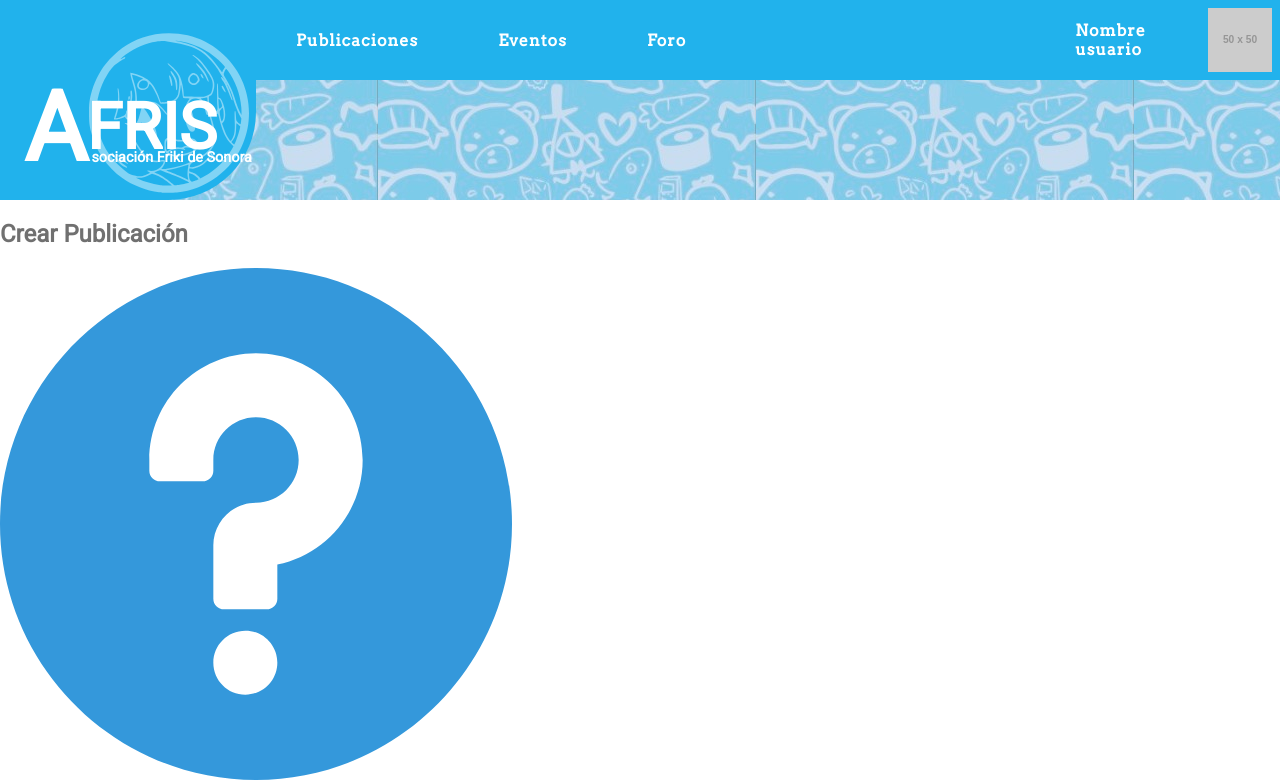
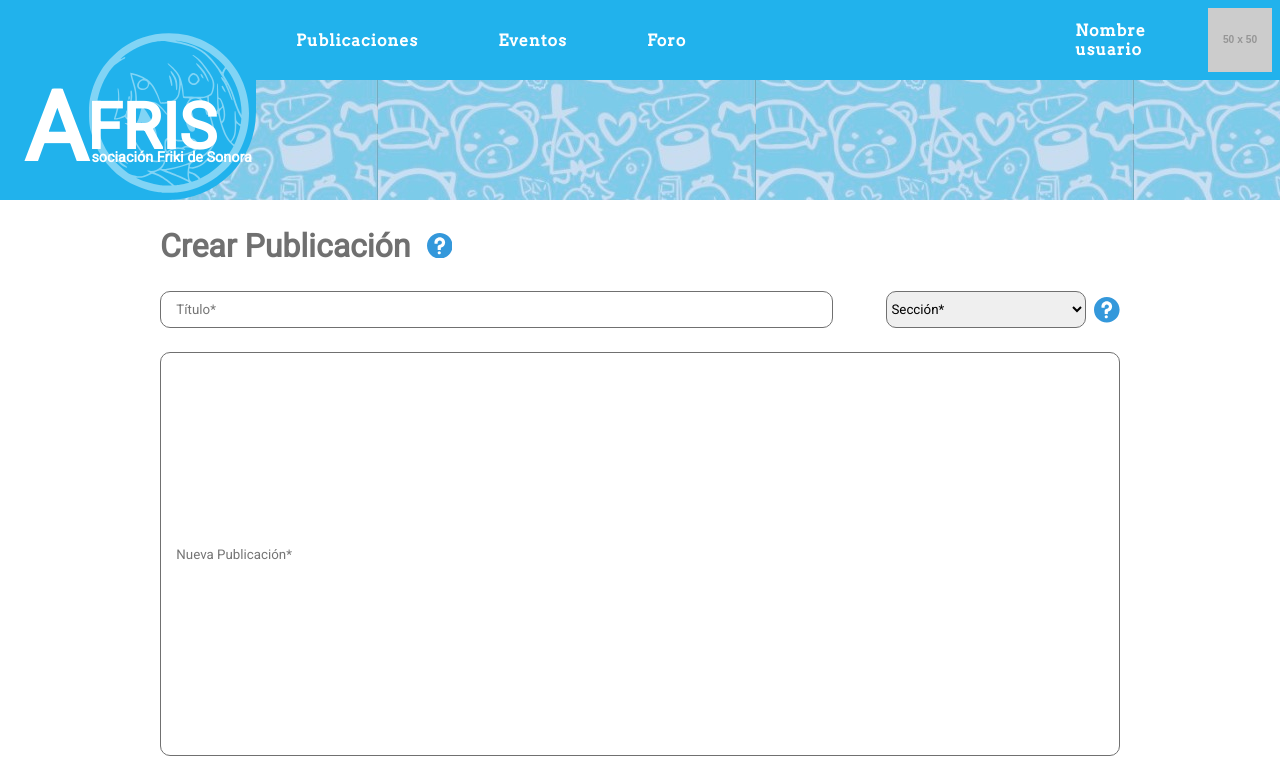
Before and after one commit to DiegoArredondo/TheAfris, an Angular app: page /crearPublicacion in a window 1280 px wide. Shown: the top 783 px of the page. Built offline with nearby package versions, Linux system fonts and the light colour scheme.

Commit message:
pantalla publicacion
pantalla publicacion

```diff
--- a/src/app/components/post-creation/post-creation.component.html
+++ b/src/app/components/post-creation/post-creation.component.html
@@ -10,15 +10,31 @@
         </svg>
     </div>
 
-<div class="nombrecategoria">
-<div class="nombre">
-    <input type="text" id="nombre" name="nombre" placeholder="Nombre*">
+<div class="tituloseccion">
+<div class="titulo">
+    <input type="text" id="titulo" name="titulo" placeholder="Título*">
 </div>
 
-<div class="categoria">
-    <select id="categoria">
-        <option value="volvo">General</option>
-        <option value="saab">Cultural</option>
+<div class="seccion">
+    <select id="Sección">
+        <option style="display:none;" selected>Sección*</option>
+        <option value="general">General</option>
+        <option value="cultular">Cultural</option>
     </select>
+    <svg class="ayuda" xmlns="http://www.w3.org/2000/svg" xmlns:xlink="http://www.w3.org/1999/xlink" version="1.1"
+            id="Capa_1" x="0px" y="0px" viewBox="0 0 512 512" style="enable-background:new 0 0 512 512;"
+            xml:space="preserve" width="512px" height="512px">
+            <path
+                d="M256,0C114.833,0,0,114.833,0,256s114.833,256,256,256s256-114.833,256-256S397.167,0,256,0z M245.333,426.667    c-17.646,0-32-14.354-32-32s14.354-32,32-32c17.646,0,32,14.354,32,32S262.979,426.667,245.333,426.667z M277.333,296.542v34.125    c0,5.896-4.771,10.667-10.667,10.667H224c-5.896,0-10.667-4.771-10.667-10.667v-53.333c0-23.521,19.146-42.667,42.667-42.667    s42.667-19.146,42.667-42.667S279.521,149.333,256,149.333S213.333,168.479,213.333,192v10.667    c0,5.896-4.771,10.667-10.667,10.667H160c-5.896,0-10.667-4.771-10.667-10.667V192c0-58.813,47.854-106.667,106.667-106.667    S362.667,133.188,362.667,192C362.667,243.188,326.604,286.563,277.333,296.542z"
+                data-original="#000000" class="active-path" data-old_color="#000000" fill="#3498DB" />
+        </svg>
 </div>
 </div>
+
+<div class="contenido">
+    <input type="text" id="contenido" name="contenido" placeholder="Nueva Publicación*">
+</div>
+
+<div class="boton">
+    <button type="button" class="btn">Publicar</button>
+</div>
--- a/src/app/components/post-creation/post-creation.component.scss
+++ b/src/app/components/post-creation/post-creation.component.scss
@@ -0,0 +1,65 @@
+div.publicacion {
+  margin-left: 10em;
+  div {
+    display: flex;
+    align-items: center;
+    width: 60em;
+  }
+
+  svg {
+    width: 2vw;
+    max-height: 2vw;
+  }
+
+  div.encabezado {
+    h2 {
+      font-size: 2em;
+      font: bold;
+    }
+
+    svg {
+      margin-left: 1em;
+    }
+  }
+
+  div.tituloseccion {
+      justify-content: flex-end;
+    margin-bottom: 1.5em;
+    div.titulo {
+      input {
+        height: 2.5em;
+        width: 50em;
+      }
+    }
+    div.seccion {
+        justify-content: flex-end;
+        svg {
+            margin-left: .5em;
+          }
+      select {
+        margin-left: 2em;
+        height: 2.8em;
+        width: 15em;
+      }
+    }
+  }
+
+  div.contenido{
+      justify-content: flex-end;
+      margin-bottom: 2em;
+      input{
+          width:80em;
+          height: 30em;
+      }
+  }
+
+  div.boton{
+    justify-content: flex-end;
+    margin-bottom: 2em;
+    Button{
+        height: 3em;
+width: 15em;
+font: bold;
+    }
+  }
+}
--- a/src/styles.scss
+++ b/src/styles.scss
@@ -45,9 +45,17 @@ input,textarea{
     border-radius: 10px;
     cursor: text;
     border-color: $gray;
-    align-content: flex-start;
+
 
 }
+
+select{
+border: 1.5px solid $gray;
+    border-radius: 10px;
+    cursor: text;
+    border-color: $gray;
+}
+
 
 
 input::placeholder{
```
